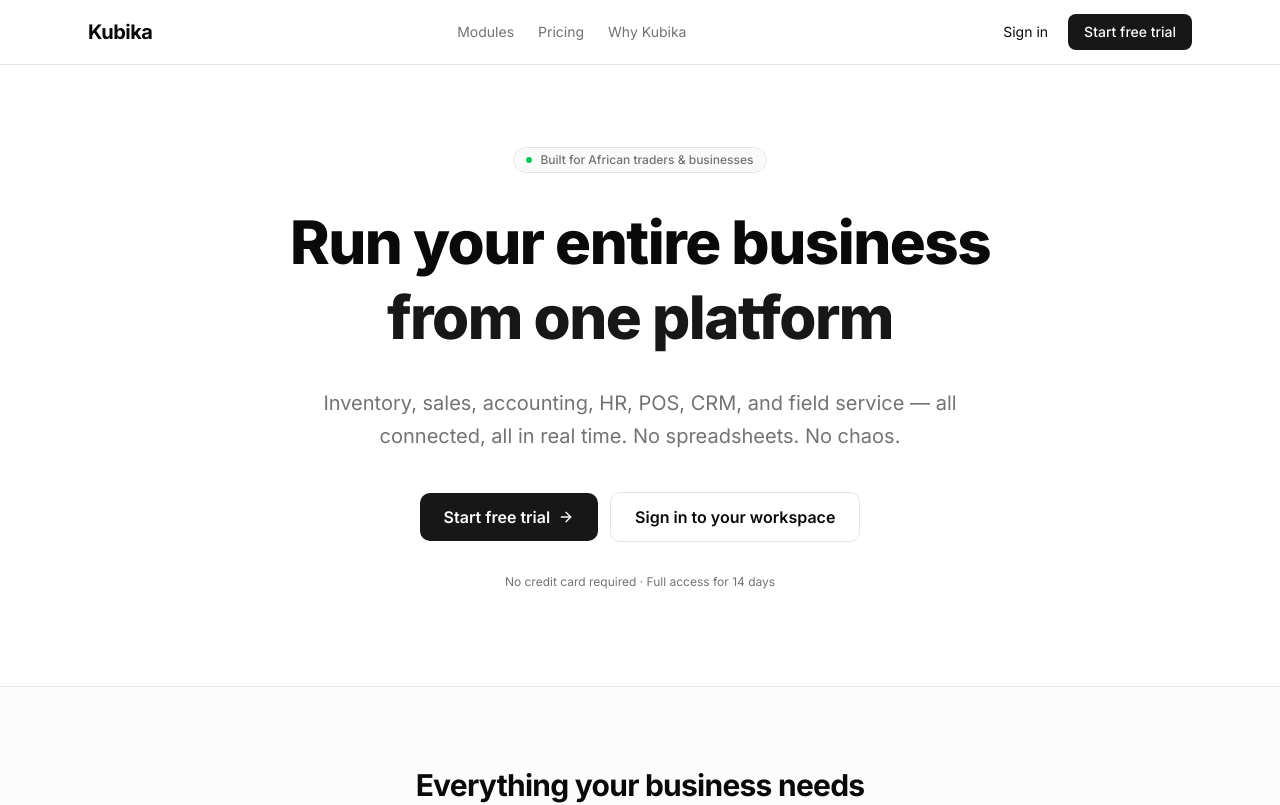
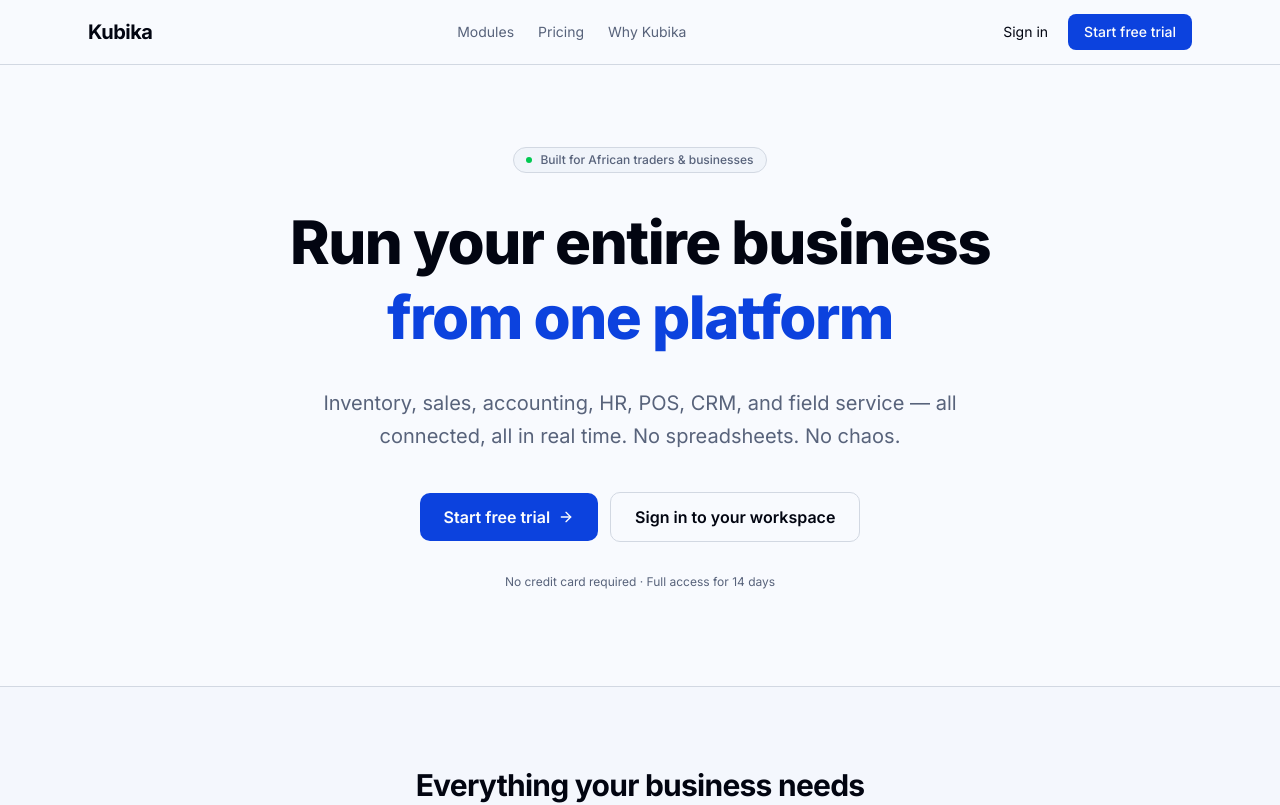
Before and after one commit to icollinss/kubika, a Next.js app: page / in a window 1280 px wide. Shown: the top 805 px of the page. Built offline with nearby package versions, Linux system fonts and the light colour scheme.

Commit message:
feat: rich indigo theme — dark navy sidebar, coloured charts, warm surfaces

```diff
--- a/src/app/globals.css
+++ b/src/app/globals.css
@@ -49,72 +49,84 @@
 }
 
 :root {
-  --background: oklch(1 0 0);
-  --foreground: oklch(0.145 0 0);
+  /* Surfaces */
+  --background: oklch(0.985 0.005 264);
+  --foreground: oklch(0.12 0.03 264);
   --card: oklch(1 0 0);
-  --card-foreground: oklch(0.145 0 0);
+  --card-foreground: oklch(0.12 0.03 264);
   --popover: oklch(1 0 0);
-  --popover-foreground: oklch(0.145 0 0);
-  --primary: oklch(0.205 0 0);
-  --primary-foreground: oklch(0.985 0 0);
-  --secondary: oklch(0.97 0 0);
-  --secondary-foreground: oklch(0.205 0 0);
-  --muted: oklch(0.97 0 0);
-  --muted-foreground: oklch(0.556 0 0);
-  --accent: oklch(0.97 0 0);
-  --accent-foreground: oklch(0.205 0 0);
+  --popover-foreground: oklch(0.12 0.03 264);
+
+  /* Brand — rich indigo */
+  --primary: oklch(0.47 0.24 264);
+  --primary-foreground: oklch(0.99 0 0);
+
+  /* Supporting */
+  --secondary: oklch(0.93 0.03 264);
+  --secondary-foreground: oklch(0.35 0.16 264);
+  --muted: oklch(0.95 0.012 264);
+  --muted-foreground: oklch(0.50 0.04 264);
+  --accent: oklch(0.93 0.04 290);
+  --accent-foreground: oklch(0.35 0.18 290);
+
+  /* Utility */
   --destructive: oklch(0.577 0.245 27.325);
-  --border: oklch(0.922 0 0);
-  --input: oklch(0.922 0 0);
-  --ring: oklch(0.708 0 0);
-  --chart-1: oklch(0.87 0 0);
-  --chart-2: oklch(0.556 0 0);
-  --chart-3: oklch(0.439 0 0);
-  --chart-4: oklch(0.371 0 0);
-  --chart-5: oklch(0.269 0 0);
+  --border: oklch(0.88 0.016 264);
+  --input: oklch(0.91 0.012 264);
+  --ring: oklch(0.47 0.24 264);
+
+  /* Charts — full spectrum */
+  --chart-1: oklch(0.47 0.24 264);   /* indigo   */
+  --chart-2: oklch(0.56 0.19 162);   /* emerald  */
+  --chart-3: oklch(0.73 0.19 65);    /* amber    */
+  --chart-4: oklch(0.62 0.21 330);   /* rose     */
+  --chart-5: oklch(0.55 0.22 295);   /* violet   */
+
   --radius: 0.625rem;
-  --sidebar: oklch(0.985 0 0);
-  --sidebar-foreground: oklch(0.145 0 0);
-  --sidebar-primary: oklch(0.205 0 0);
-  --sidebar-primary-foreground: oklch(0.985 0 0);
-  --sidebar-accent: oklch(0.97 0 0);
-  --sidebar-accent-foreground: oklch(0.205 0 0);
-  --sidebar-border: oklch(0.922 0 0);
-  --sidebar-ring: oklch(0.708 0 0);
+
+  /* Sidebar — dark navy */
+  --sidebar: oklch(0.17 0.04 255);
+  --sidebar-foreground: oklch(0.88 0.02 264);
+  --sidebar-primary: oklch(0.63 0.20 264);
+  --sidebar-primary-foreground: oklch(0.99 0 0);
+  --sidebar-accent: oklch(0.25 0.055 255);
+  --sidebar-accent-foreground: oklch(0.92 0.015 264);
+  --sidebar-border: oklch(0.28 0.04 255);
+  --sidebar-ring: oklch(0.63 0.20 264);
 }
 
 .dark {
-  --background: oklch(0.145 0 0);
-  --foreground: oklch(0.985 0 0);
-  --card: oklch(0.205 0 0);
-  --card-foreground: oklch(0.985 0 0);
-  --popover: oklch(0.205 0 0);
-  --popover-foreground: oklch(0.985 0 0);
-  --primary: oklch(0.922 0 0);
-  --primary-foreground: oklch(0.205 0 0);
-  --secondary: oklch(0.269 0 0);
-  --secondary-foreground: oklch(0.985 0 0);
-  --muted: oklch(0.269 0 0);
-  --muted-foreground: oklch(0.708 0 0);
-  --accent: oklch(0.269 0 0);
-  --accent-foreground: oklch(0.985 0 0);
+  --background: oklch(0.12 0.025 264);
+  --foreground: oklch(0.93 0.015 264);
+  --card: oklch(0.17 0.03 264);
+  --card-foreground: oklch(0.93 0.015 264);
+  --popover: oklch(0.17 0.03 264);
+  --popover-foreground: oklch(0.93 0.015 264);
+  --primary: oklch(0.63 0.22 264);
+  --primary-foreground: oklch(0.99 0 0);
+  --secondary: oklch(0.23 0.05 264);
+  --secondary-foreground: oklch(0.88 0.02 264);
+  --muted: oklch(0.22 0.04 264);
+  --muted-foreground: oklch(0.62 0.04 264);
+  --accent: oklch(0.27 0.07 290);
+  --accent-foreground: oklch(0.88 0.04 290);
   --destructive: oklch(0.704 0.191 22.216);
   --border: oklch(1 0 0 / 10%);
-  --input: oklch(1 0 0 / 15%);
-  --ring: oklch(0.556 0 0);
-  --chart-1: oklch(0.87 0 0);
-  --chart-2: oklch(0.556 0 0);
-  --chart-3: oklch(0.439 0 0);
-  --chart-4: oklch(0.371 0 0);
-  --chart-5: oklch(0.269 0 0);
-  --sidebar: oklch(0.205 0 0);
-  --sidebar-foreground: oklch(0.985 0 0);
-  --sidebar-primary: oklch(0.488 0.243 264.376);
-  --sidebar-primary-foreground: oklch(0.985 0 0);
-  --sidebar-accent: oklch(0.269 0 0);
-  --sidebar-accent-foreground: oklch(0.985 0 0);
+  --input: oklch(1 0 0 / 12%);
+  --ring: oklch(0.63 0.22 264);
+  --chart-1: oklch(0.63 0.22 264);
+  --chart-2: oklch(0.66 0.18 162);
+  --chart-3: oklch(0.78 0.17 65);
+  --chart-4: oklch(0.68 0.20 330);
+  --chart-5: oklch(0.65 0.20 295);
+  --sidebar: oklch(0.14 0.03 255);
+  --sidebar-foreground: oklch(0.88 0.018 264);
+  --sidebar-primary: oklch(0.63 0.22 264);
+  --sidebar-primary-foreground: oklch(0.99 0 0);
+  --sidebar-accent: oklch(0.21 0.05 255);
+  --sidebar-accent-foreground: oklch(0.90 0.015 264);
   --sidebar-border: oklch(1 0 0 / 10%);
-  --sidebar-ring: oklch(0.556 0 0);
+  --sidebar-ring: oklch(0.63 0.22 264);
 }
 
 @layer base {
--- a/src/components/layout/sidebar.tsx
+++ b/src/components/layout/sidebar.tsx
@@ -118,15 +118,22 @@
   };
 
   return (
-    <aside className="flex flex-col w-64 min-h-screen bg-card border-r">
+    <aside className="flex flex-col w-64 min-h-screen bg-sidebar border-r border-sidebar-border">
       {/* Brand */}
-      <div className="px-6 py-5 border-b">
-        <h1 className="text-xl font-bold tracking-tight">Kubika</h1>
-        <p className="text-xs text-muted-foreground mt-0.5">Business Platform</p>
+      <div className="px-6 py-5 border-b border-sidebar-border">
+        <div className="flex items-center gap-2.5">
+          <div className="h-7 w-7 rounded-lg bg-sidebar-primary flex items-center justify-center">
+            <span className="text-xs font-bold text-sidebar-primary-foreground">K</span>
+          </div>
+          <div>
+            <h1 className="text-sm font-bold text-sidebar-foreground tracking-tight">Kubika</h1>
+            <p className="text-[10px] text-sidebar-foreground/50 leading-none mt-0.5">Business Platform</p>
+          </div>
+        </div>
       </div>
 
       {/* Main nav */}
-      <nav className="flex-1 px-3 py-4 space-y-1 overflow-y-auto">
+      <nav className="flex-1 px-3 py-4 space-y-0.5 overflow-y-auto">
         {navItems.map((item) => {
           if ("children" in item) {
             const group = item as Group;
@@ -139,7 +146,9 @@
                   onClick={toggle}
                   className={cn(
                     "w-full flex items-center justify-between gap-3 px-3 py-2 rounded-md text-sm font-medium transition-colors",
-                    isActive ? "text-foreground" : "text-muted-foreground hover:bg-muted hover:text-foreground"
+                    isActive
+                      ? "text-sidebar-foreground"
+                      : "text-sidebar-foreground/55 hover:bg-sidebar-accent hover:text-sidebar-accent-foreground"
                   )}
                 >
                   <span className="flex items-center gap-3">
@@ -149,7 +158,7 @@
                   {isOpen ? <ChevronDown className="h-3 w-3" /> : <ChevronRight className="h-3 w-3" />}
                 </button>
                 {isOpen && (
-                  <div className="ml-4 mt-1 space-y-1 border-l pl-3">
+                  <div className="ml-4 mt-0.5 space-y-0.5 border-l border-sidebar-border/50 pl-3">
                     {group.children.map(({ href, label, icon: Icon }) => (
                       <Link
                         key={href}
@@ -157,8 +166,8 @@
                         className={cn(
                           "flex items-center gap-3 px-3 py-1.5 rounded-md text-sm font-medium transition-colors",
                           pathname === href || pathname.startsWith(href + "/")
-                            ? "bg-primary text-primary-foreground"
-                            : "text-muted-foreground hover:bg-muted hover:text-foreground"
+                            ? "bg-sidebar-primary text-sidebar-primary-foreground"
+                            : "text-sidebar-foreground/55 hover:bg-sidebar-accent hover:text-sidebar-accent-foreground"
                         )}
                       >
                         <Icon className="h-3.5 w-3.5 shrink-0" />
@@ -179,8 +188,8 @@
               className={cn(
                 "flex items-center gap-3 px-3 py-2 rounded-md text-sm font-medium transition-colors",
                 pathname === leaf.href
-                  ? "bg-primary text-primary-foreground"
-                  : "text-muted-foreground hover:bg-muted hover:text-foreground"
+                  ? "bg-sidebar-primary text-sidebar-primary-foreground"
+                  : "text-sidebar-foreground/55 hover:bg-sidebar-accent hover:text-sidebar-accent-foreground"
               )}
             >
               <leaf.icon className="h-4 w-4 shrink-0" />
@@ -191,12 +200,12 @@
       </nav>
 
       {/* Language switcher */}
-      <div className="border-t px-1 py-2">
+      <div className="border-t border-sidebar-border px-1 py-2">
         <LanguageSwitcher />
       </div>
 
       {/* Bottom nav */}
-      <div className="px-3 pb-4 space-y-1">
+      <div className="px-3 pb-4 space-y-0.5">
         {bottomItems.map(({ href, label, icon: Icon }) => (
           <Link
             key={href}
@@ -204,8 +213,8 @@
             className={cn(
               "flex items-center gap-3 px-3 py-2 rounded-md text-sm font-medium transition-colors",
               pathname === href
-                ? "bg-primary text-primary-foreground"
-                : "text-muted-foreground hover:bg-muted hover:text-foreground"
+                ? "bg-sidebar-primary text-sidebar-primary-foreground"
+                : "text-sidebar-foreground/55 hover:bg-sidebar-accent hover:text-sidebar-accent-foreground"
             )}
           >
             <Icon className="h-4 w-4 shrink-0" />
--- a/src/components/layout/topbar.tsx
+++ b/src/components/layout/topbar.tsx
@@ -23,13 +23,13 @@
     : "U";
 
   return (
-    <header className="h-14 border-b bg-card flex items-center justify-between px-6">
+    <header className="h-14 border-b bg-card flex items-center justify-between px-6 shadow-sm">
       <div />
       <DropdownMenu>
         <DropdownMenuTrigger asChild>
           <button className="flex items-center gap-2 rounded-full focus:outline-none focus:ring-2 focus:ring-ring">
             <Avatar className="h-8 w-8">
-              <AvatarFallback className="text-xs">{initials}</AvatarFallback>
+              <AvatarFallback className="text-xs bg-primary/10 text-primary font-semibold">{initials}</AvatarFallback>
             </Avatar>
           </button>
         </DropdownMenuTrigger>
```
